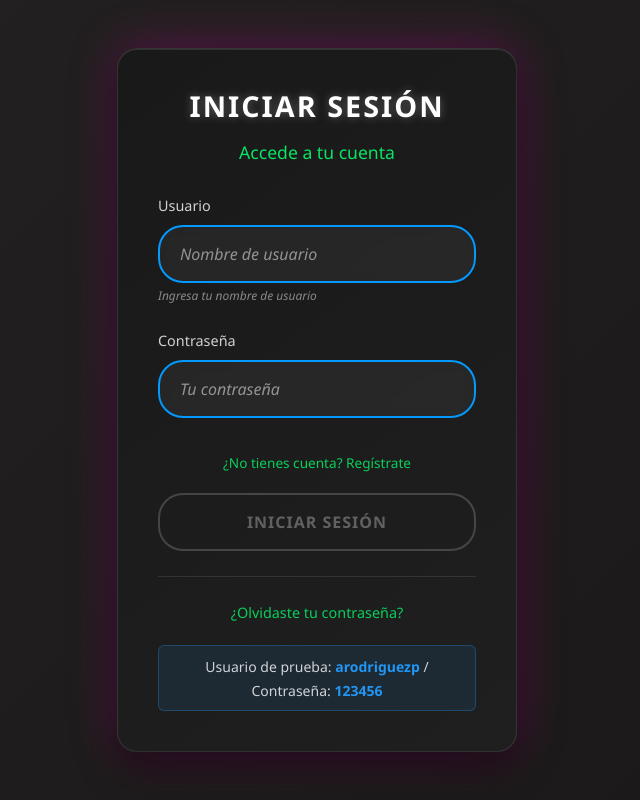
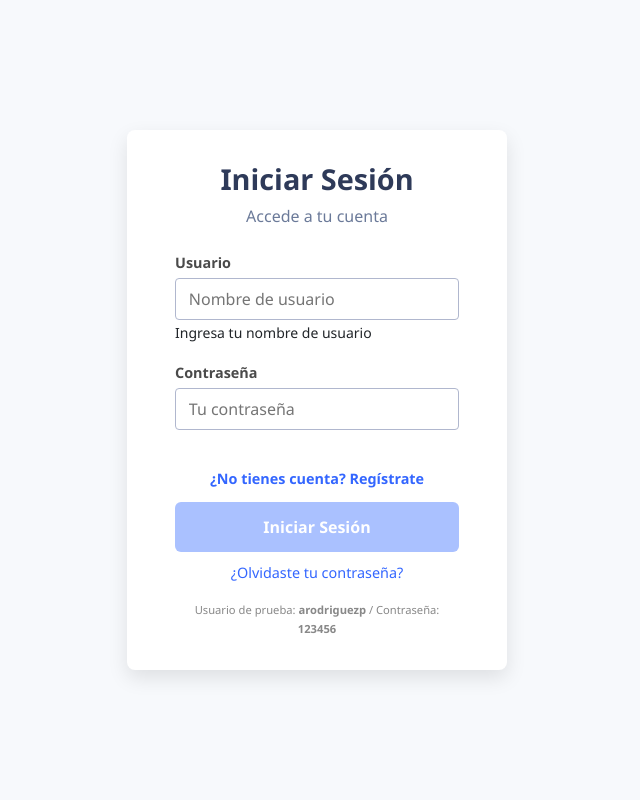
Before and after one commit to 2100679b/proyect, a Vue app in the folder frontend/: page /login in a window 1280 px wide. Shown: the whole page, without its empty margins (323-963 px from the left). Built offline with nearby package versions, Linux system fonts and the light colour scheme.

Commit message:
Cuarta versión del proyecto

```diff
--- a/frontend/src/components/sesion/login.vue
+++ b/frontend/src/components/sesion/login.vue
@@ -14,7 +14,7 @@
           <label for="email" class="form-label">Email</label>
           <input
             id="email"
-            v-model="formData.email"
+            v-model.trim="formData.email"
             type="email"
             class="form-input"
             :class="{ loading: isLoading }"
@@ -29,28 +29,29 @@
           <label for="username" class="form-label">Usuario</label>
           <input
             id="username"
-            v-model="formData.username"
+            v-model.trim="formData.username"
             type="text"
             class="form-input"
             :class="{ loading: isLoading }"
             placeholder="Nombre de usuario"
             required
+            minlength="3"
             :disabled="isLoading"
-            minlength="3"
           />
         </div>
 
-        <!-- Campo de identificador (email o usuario para login) -->
+        <!-- Campo de identificador (solo en login) -->
         <div v-if="!isRegister" class="form-group">
           <label for="identifier" class="form-label">Usuario</label>
           <input
             id="identifier"
-            v-model="formData.identifier"
+            v-model.trim="formData.identifier"
             type="text"
             class="form-input"
             :class="{ loading: isLoading }"
             placeholder="Nombre de usuario"
             required
+            minlength="3"
             :disabled="isLoading"
           />
           <small class="form-hint">
@@ -69,12 +70,12 @@
             :class="{ loading: isLoading }"
             :placeholder="isRegister ? 'Mínimo 6 caracteres' : 'Tu contraseña'"
             required
+            :minlength="isRegister ? 6 : undefined"
             :disabled="isLoading"
-            :minlength="isRegister ? 6 : undefined"
           />
         </div>
 
-        <!-- Campo de confirmar contraseña (solo en registro) -->
+        <!-- Confirmar contraseña (solo en registro) -->
         <div v-if="isRegister" class="form-group">
           <label for="confirmPassword" class="form-label">Confirmar Contraseña</label>
           <input
@@ -84,21 +85,21 @@
             class="form-input"
             :class="{
               loading: isLoading,
-              'error': isRegister && formData.confirmPassword && formData.password !== formData.confirmPassword
+              error: formData.confirmPassword && formData.password !== formData.confirmPassword
             }"
             placeholder="Repite tu contraseña"
             required
             :disabled="isLoading"
           />
           <small
-            v-if="isRegister && formData.confirmPassword && formData.password !== formData.confirmPassword"
+            v-if="formData.confirmPassword && formData.password !== formData.confirmPassword"
             class="field-error"
           >
             Las contraseñas no coinciden
           </small>
         </div>
 
-        <!-- Enlace para alternar entre login y registro -->
+        <!-- Alternar login/registro -->
         <a
           href="#"
           @click.prevent="toggleLoginType"
@@ -112,7 +113,6 @@
         <div v-if="errorMessage" class="error-message">
           {{ errorMessage }}
         </div>
-
         <div v-if="successMessage" class="success-message">
           {{ successMessage }}
         </div>
@@ -139,7 +139,7 @@
         </a>
       </div>
 
-      <!-- Información de usuario de prueba -->
+      <!-- Información usuario demo -->
       <div v-if="!isRegister" class="demo-info">
         <small>Usuario de prueba: <strong>arodriguezp</strong> / Contraseña: <strong>123456</strong></small>
       </div>
@@ -148,11 +148,8 @@
 </template>
 
 <script>
-/*
-Clase para representar los servicios de datos para manejo de la sesión
-*/
 class SessionDS {
-  constructor () {
+  constructor() {
     this.usuarios = [
       {
         id: 1,
@@ -177,20 +174,17 @@ class SessionDS {
     };
   }
 
-  // Método para agregar un nuevo usuario
   add(usuario) {
     this.usuarios.push(usuario);
   }
 
-  // Método para verificar usuario y contraseña
   verify(userName, password) {
     return Promise.resolve(this.getUser(userName, password));
   }
 
-  // Método interno que busca un usuario en la lista
   getUser(userName, password) {
     const usuario = this.usuarios.find(
-      item => item.userName === userName && item.password === password
+      user => user.userName === userName && user.password === password
     );
 
     if (!usuario) {
@@ -220,7 +214,6 @@ class SessionDS {
   }
 }
 
-// Crear instancia singleton del servicio de sesión
 const sessionDS = new SessionDS();
 
 export default {
@@ -234,230 +227,305 @@ export default {
       formData: {
         email: '',
         username: '',
-        identifier: '', // Para login (nombre de usuario)
+        identifier: '',
         password: '',
         confirmPassword: ''
       }
-    }
+    };
   },
   computed: {
     isFormValid() {
-      const { email, username, identifier, password, confirmPassword } = this.formData
+      const { email, username, identifier, password, confirmPassword } = this.formData;
 
-      // Validar contraseña
-      if (!password?.trim() || password.length < 6) return false
+      if (!password?.trim() || password.length < 6) return false;
 
       if (this.isRegister) {
-        // Validaciones para registro
-        if (!email?.trim() || !username?.trim()) return false
+        if (!email?.trim() || !username?.trim()) return false;
 
-        // Validar formato de email
-        const emailRegex = /^[^\s@]+@[^\s@]+\.[^\s@]+$/
-        if (!emailRegex.test(email.trim())) return false
+        const emailRegex = /^[^\s@]+@[^\s@]+\.[^\s@]+$/;
+        if (!emailRegex.test(email.trim())) return false;
 
-        // Validar longitud mínima de usuario
-        if (username.trim().length < 3) return false
+        if (username.trim().length < 3) return false;
 
-        // Validar que las contraseñas coincidan
-        if (password !== confirmPassword) return false
+        if (password !== confirmPassword) return false;
       } else {
-        // Validaciones para login
-        if (!identifier?.trim()) return false
-
-        // El identificador debe tener al menos 3 caracteres
-        if (identifier.trim().length < 3) return false
+        if (!identifier?.trim()) return false;
+        if (identifier.trim().length < 3) return false;
       }
 
-      return true
+      return true;
     }
   },
   methods: {
     toggleLoginType() {
-      this.isRegister = !this.isRegister
-      this.clearMessages()
-      this.clearForm()
+      this.isRegister = !this.isRegister;
+      this.clearMessages();
+      this.clearForm();
     },
 
     clearMessages() {
-      this.errorMessage = ''
-      this.successMessage = ''
+      this.errorMessage = '';
+      this.successMessage = '';
     },
 
     clearForm() {
       if (this.isRegister) {
-        // Al cambiar a registro, limpiar identifier
-        this.formData.identifier = ''
+        // Cambiando a registro: limpiar login-only fields
+        this.formData.identifier = '';
+        this.formData.password = '';
+        this.formData.confirmPassword = '';
+        // Mantener email y username vacíos
+        this.formData.email = '';
+        this.formData.username = '';
       } else {
-        // Al cambiar a login, limpiar email, username y confirmPassword
-        this.formData.email = ''
-        this.formData.username = ''
-        this.formData.confirmPassword = ''
+        // Cambiando a login: limpiar registro-only fields
+        this.formData.email = '';
+        this.formData.username = '';
+        this.formData.confirmPassword = '';
+        this.formData.password = '';
+        this.formData.identifier = '';
       }
     },
 
     async handleSubmit() {
-      if (!this.isFormValid) return
+      if (!this.isFormValid) return;
 
-      this.isLoading = true
-      this.clearMessages()
+      this.isLoading = true;
+      this.clearMessages();
 
       try {
         if (this.isRegister) {
-          await this.register()
+          await this.register();
         } else {
-          await this.login()
+          await this.login();
         }
       } catch (error) {
-        this.errorMessage = error.message || 'Ha ocurrido un error inesperado'
+        this.errorMessage = error.message || 'Ha ocurrido un error inesperado';
       } finally {
-        this.isLoading = false
+        this.isLoading = false;
       }
     },
 
     async login() {
       try {
-        const userName = this.formData.identifier.trim()
-        const password = this.formData.password
+        const userName = this.formData.identifier.trim();
+        const password = this.formData.password;
 
-        // Usar el servicio de sesión
-        const response = await sessionDS.verify(userName, password)
+        const response = await sessionDS.verify(userName, password);
 
         if (response.mensaje.codigo === 10) {
-          // Usuario válido
-          this.successMessage = `¡Bienvenido ${response.usuario.nombre}! Redirigiendo...`
+          this.successMessage = `¡Bienvenido ${response.usuario.nombre}! Redirigiendo...`;
 
           setTimeout(() => {
             this.$emit('login-success', {
               usuario: response.usuario,
-              userName: userName,
+              userName,
               timestamp: new Date().toISOString()
-            })
-            // Redirigir al dashboard si tienes Vue Router
-            this.$router.push('/menu')
-          }, 1500)
+            });
+            if (this.$router) this.$router.push('/menu');
+          }, 1500);
         } else {
-          // Credenciales incorrectas
-          throw new Error(response.mensaje.descripcion)
+          throw new Error(response.mensaje.descripcion);
         }
       } catch (error) {
-        console.error('Error de login:', error)
-        throw new Error(error.message || 'Error al iniciar sesión')
+        console.error('Error de login:', error);
+        throw new Error(error.message || 'Error al iniciar sesión');
       }
     },
 
     async register() {
       try {
-        // Simular tiempo de procesamiento
-        await new Promise(resolve => setTimeout(resolve, 2000))
+        await new Promise(resolve => setTimeout(resolve, 2000));
 
         const newUser = {
           id: sessionDS.usuarios.length + 1,
-          nombre: this.formData.username, // O podrías agregar un campo nombre completo
+          nombre: this.formData.username.trim(),
           userName: this.formData.username.trim(),
           password: this.formData.password,
-          roles: [1] // Rol básico por defecto
+          roles: [1]
+        };
+
+        const existingUser = sessionDS.usuarios.find(
+          user => user.userName === newUser.userName
+        );
+
+        if (existingUser) {
+          throw new Error('Este nombre de usuario ya está registrado');
         }
 
-        // Verificar si el usuario ya existe
-        const existingUser = sessionDS.usuarios.find(
-          user => user.userName === newUser.userName
-        )
+        sessionDS.add(newUser);
 
-        if (existingUser) {
-          throw new Error('Este nombre de usuario ya está en uso')
-        }
+        this.successMessage = `Usuario ${newUser.userName} creado exitosamente`;
 
-        // Agregar el nuevo usuario
-        sessionDS.add(newUser)
-
-        this.successMessage = '¡Cuenta creada exitosamente! Cambiando a inicio de sesión...'
-
-        // Cambiar a modo login después del registro exitoso
         setTimeout(() => {
-          this.isRegister = false
-          this.formData.email = ''
-          this.formData.username = ''
-          this.formData.password = ''
-          this.formData.confirmPassword = ''
-          this.formData.identifier = newUser.userName // Pre-llenar el usuario recién creado
-          this.successMessage = 'Ahora puedes iniciar sesión con tu usuario'
-        }, 2000)
+          this.toggleLoginType();
+        }, 2000);
       } catch (error) {
-        throw new Error(error.message || 'Error al crear la cuenta')
+        console.error('Error en registro:', error);
+        throw new Error(error.message || 'Error al registrar usuario');
       }
     },
 
     handleForgotPassword() {
-      // Aquí iría la lógica para recuperar contraseña
-      this.$emit('forgot-password-requested')
-      alert('Funcionalidad de recuperación de contraseña - Por implementar')
+      alert('Funcionalidad de recuperación de contraseña en desarrollo.');
     }
-  },
-
-  // Limpiar mensajes cuando el componente se desmonta
-  beforeUnmount() {
-    this.clearMessages()
-  },
-
-  // Limpiar mensajes cuando se cambia de ruta (si se usa Vue Router)
-  beforeRouteLeave() {
-    this.clearMessages()
   }
-}
+};
 </script>
 
 <style scoped>
-@import url('./login.css');
-
-/* Estilos adicionales para el hint */
-.form-hint {
-  color: rgba(255, 255, 255, 0.6);
-  font-size: 0.75rem;
-  margin-top: 4px;
-  display: block;
-  font-style: italic;
+.login-container {
+  display: flex;
+  justify-content: center;
+  align-items: center;
+  min-height: 100vh;
+  background: #f7f9fc;
+  font-family: 'Segoe UI', Tahoma, Geneva, Verdana, sans-serif;
 }
 
-/* Estilos adicionales para mensajes de error y éxito */
+.login-box {
+  background: #fff;
+  padding: 2rem 3rem;
+  border-radius: 8px;
+  width: 100%;
+  max-width: 380px;
+  box-shadow: 0 8px 20px rgba(0, 0, 0, 0.1);
+}
+
+.login-title {
+  margin: 0 0 0.5rem;
+  font-weight: 700;
+  font-size: 1.8rem;
+  color: #2e3a59;
+  text-align: center;
+}
+
+.login-subtitle {
+  margin: 0 0 1.5rem;
+  font-size: 1rem;
+  color: #6b7a99;
+  text-align: center;
+}
+
+.login-form {
+  display: flex;
+  flex-direction: column;
+}
+
+.form-group {
+  margin-bottom: 1.1rem;
+}
+
+.form-label {
+  font-weight: 600;
+  font-size: 0.9rem;
+  margin-bottom: 0.3rem;
+  color: #4a4a4a;
+  display: block;
+}
+
+.form-input {
+  width: 100%;
+  padding: 0.5rem 0.8rem;
+  border: 1.8px solid #b0b7ce;
+  border-radius: 4px;
+  font-size: 1rem;
+  transition: border-color 0.25s ease;
+}
+
+.form-input:focus {
+  outline: none;
+  border-color: #3366ff;
+  box-shadow: 0 0 6px #3366ff44;
+}
+
+.form-input.loading {
+  background-color: #f0f0f0;
+  color: #999;
+}
+
+.field-error {
+  color: #d93025;
+  font-size: 0.85rem;
+  margin-top: 0.3rem;
+}
+
 .error-message {
-  background: rgba(255, 107, 107, 0.1);
-  border: 1px solid rgba(255, 107, 107, 0.3);
-  color: #ff6b6b;
-  padding: 12px;
-  border-radius: 6px;
-  margin: 12px 0;
-  font-size: 0.875rem;
+  background-color: #ffe6e6;
+  color: #d93025;
+  padding: 0.6rem 1rem;
+  border-radius: 4px;
+  margin-bottom: 1rem;
+  font-weight: 600;
+  text-align: center;
 }
 
 .success-message {
-  background: rgba(76, 175, 80, 0.1);
-  border: 1px solid rgba(76, 175, 80, 0.3);
-  color: #4caf50;
-  padding: 12px;
-  border-radius: 6px;
-  margin: 12px 0;
-  font-size: 0.875rem;
-}
-
-.field-error {
-  color: #ff6b6b;
-  font-size: 0.75rem;
-  margin-top: 4px;
-  display: block;
-}
-
-/* Información de usuario de prueba */
-.demo-info {
-  margin-top: 16px;
-  padding: 8px 12px;
-  background: rgba(33, 150, 243, 0.1);
-  border: 1px solid rgba(33, 150, 243, 0.3);
-  border-radius: 6px;
-  color: rgba(255, 255, 255, 0.8);
+  background-color: #ddf4e1;
+  color: #2d7a2d;
+  padding: 0.6rem 1rem;
+  border-radius: 4px;
+  margin-bottom: 1rem;
+  font-weight: 600;
   text-align: center;
 }
 
-.demo-info strong {
-  color: #2196f3;
+.submit-btn {
+  background-color: #3366ff;
+  color: #fff;
+  font-weight: 700;
+  padding: 0.8rem;
+  border-radius: 6px;
+  border: none;
+  cursor: pointer;
+  font-size: 1rem;
+  transition: background-color 0.25s ease;
+}
+
+.submit-btn:disabled {
+  background-color: #aac1ff;
+  cursor: not-allowed;
+}
+
+.submit-btn:not(:disabled):hover {
+  background-color: #0047d3;
+}
+
+.toggle-login-link {
+  display: block;
+  text-align: center;
+  margin: 1.25rem 0 0.8rem;
+  font-size: 0.9rem;
+  color: #3366ff;
+  cursor: pointer;
+  text-decoration: none;
+  font-weight: 600;
+}
+
+.toggle-login-link:hover {
+  text-decoration: underline;
+}
+
+.links-container {
+  text-align: center;
+  margin-top: 0.5rem;
+}
+
+.additional-link {
+  font-size: 0.9rem;
+  color: #3366ff;
+  cursor: pointer;
+  text-decoration: none;
+}
+
+.additional-link:hover {
+  text-decoration: underline;
+}
+
+.demo-info {
+  margin-top: 1rem;
+  font-size: 0.8rem;
+  color: #888;
+  text-align: center;
 }
 </style>
```
